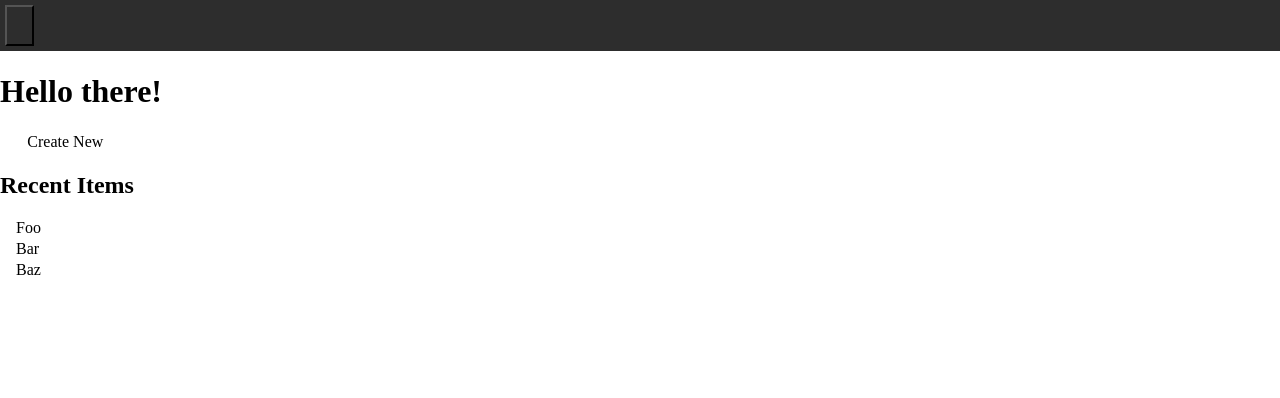
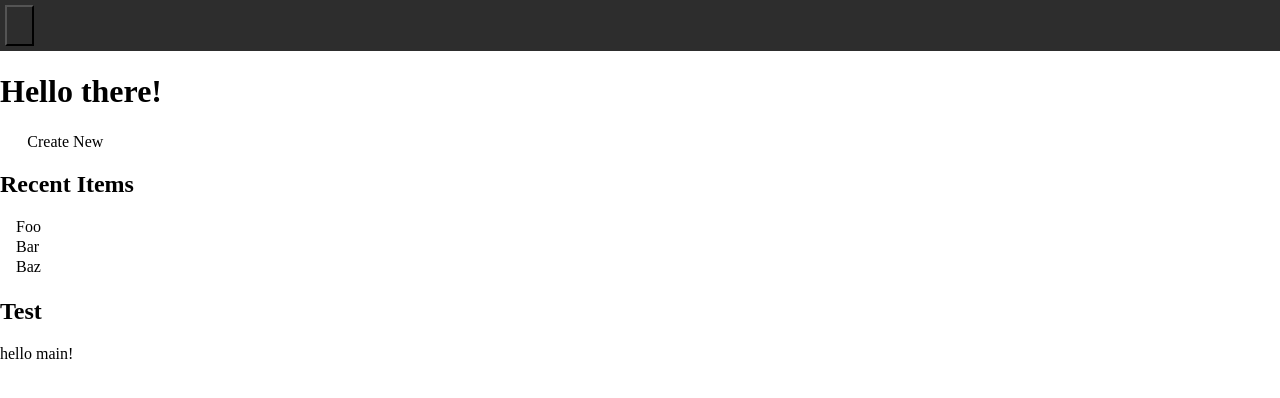
Before and after one commit to dgrundel/scribble, a Svelte app: page / in a window 1280 px wide. Shown: the top 398 px of the page. Built offline with nearby package versions, Linux system fonts and the light colour scheme; some icons are missing; the HTML template or start-up script is replaced by a standard one.

Commit message:
better action row

```diff
--- a/src/Home.svelte
+++ b/src/Home.svelte
@@ -4,8 +4,9 @@
     import FileText from "tabler-icons-svelte/icons/FileText.svelte";
     import Plus from "tabler-icons-svelte/icons/Plus.svelte";
     import { goToPage } from "./router";
-import NoteListItem from "./NoteListItem.svelte";
-import SwipeContainer from "./SwipeContainer.svelte";
+    import NoteListItem from "./NoteListItem.svelte";
+    import SwipeActionRow from "./SwipeActionRow.svelte";
+    import Icon from "./Icon.svelte";
 
     export let openMenu: () => void;
 </script>
@@ -18,15 +19,34 @@ import SwipeContainer from "./SwipeContainer.svelte";
         </ListItem>
 
         <h2 class="pad">Recent Items</h2>
-        <NoteListItem icon={FileText} onClick={() => goToPage('editor', { content: 'foo' })}>
+        <NoteListItem icon={FileText} on:click={() => goToPage('editor', { content: 'foo' })}>
             Foo
         </NoteListItem>
-        <NoteListItem icon={FileText} onClick={() => goToPage('editor', { content: 'bar' })}>
+        <NoteListItem icon={FileText} on:click={() => goToPage('editor', { content: 'bar' })}>
             Bar
         </NoteListItem>
-        <NoteListItem icon={FileText} onClick={() => goToPage('editor', { content: 'baz' })}>
+        <NoteListItem icon={FileText} on:click={() => goToPage('editor', { content: 'baz' })}>
             Baz
         </NoteListItem>
+
+        <h2 class="pad">Test</h2>
+        <SwipeActionRow>
+            <svelte:fragment slot="left">
+                hello left!
+                <button><Icon icon={FileText}/></button>
+            </svelte:fragment>
+
+            hello main!
+
+            <svelte:fragment slot="right">
+                hello right!
+                <button><Icon icon={FileText}/></button>
+                <button><Icon icon={FileText}/></button>
+                <button><Icon icon={FileText}/></button>
+                <button><Icon icon={FileText}/></button>
+                <button><Icon icon={FileText}/></button>
+            </svelte:fragment>
+        </SwipeActionRow>
     </svelte:fragment>
 </Layout>
 
--- a/src/Icon.svelte
+++ b/src/Icon.svelte
@@ -2,9 +2,13 @@
     import type { SvelteComponent } from "svelte";
 
     export let icon: typeof SvelteComponent;
+    export let color: string = undefined;
+    export let size: number = undefined;
     export let strokeWidth: number = 2;
 
     const props = {
+        color,
+        size,
         strokeWidth,
     };
 </script>
--- a/src/ListItem.svelte
+++ b/src/ListItem.svelte
@@ -23,11 +23,7 @@
         --svg-size: 1em;
 
         padding: var(--padding);
-        border-bottom: 1px solid rgba(255,255,255,0.2);
-    }
-
-    .list-item.clickable {
-        cursor: pointer;
+        border-bottom: 1px solid var(--border-color);
     }
 
     .list-item-badge {
--- a/src/NoteListItem.svelte
+++ b/src/NoteListItem.svelte
@@ -2,70 +2,42 @@
     import type { SvelteComponent } from "svelte";
     import Icon from "./Icon.svelte";
     import FileText from "tabler-icons-svelte/icons/FileText.svelte";
-    import SwipeContainer from "./SwipeContainer.svelte";
+    import SwipeActionRow from "./SwipeActionRow.svelte";
 
     export let icon: (typeof SvelteComponent) | undefined = FileText;
-    export let onClick: (() => void) | undefined = undefined;
-
-    let showActions = false;
-
-    const onLeftSwipe = () => showActions = true;
-    const onRightSwipe = () => showActions = false;
 </script>
 
-<div class="note-list-item">
-    <div
-        class={`${onClick ? 'clickable' : ''}`}
-        on:click={onClick}
-        style="flex-grow: 1"
-    >
-        <SwipeContainer onLeft={onLeftSwipe} onRight={onRightSwipe}>
-            <div class="pad">
+<SwipeActionRow>
+    <div class="note-list-item-main clickable">
         <span class="note-list-item-icon">
             <Icon {icon}/>
         </span>
         <slot/>
     </div>
-        </SwipeContainer>
-    </div>
-    {#if showActions}
-        <div class="pad red">
+
+    <div slot="right" class="note-list-item-action clickable">
         Delete
     </div>
-    {/if}
-</div>
+</SwipeActionRow>
 
 <style>
-    .note-list-item {
+    .note-list-item-main {
         --svg-size: 1em;
 
-        display: flex;
-        align-content: stretch;
+        padding: var(--padding);
+        border-bottom: 1px solid var(--border-color);
+    }
 
-        border-bottom: 1px solid rgba(255,255,255,0.2);
+    .note-list-item-action {
+        padding: var(--padding);
+        background-color: #d91212;
+    }
+    .note-list-item-action:hover {
+        color: #000;
     }
 
     .note-list-item-icon {
         float: left;
         margin-right: var(--padding);
     }
-
-    .clickable {
-        cursor: pointer;
-    }
-    .clickable:hover {
-        opacity: 0.75;
-    }
-
-    .pad {
-        padding: var(--padding);
-    }
-    /* .yellow {
-        background-color: #ffff75;
-        color: #000;
-    } */
-    .red {
-        background-color: #d91212;
-        color: #fff;
-    }
 </style>
--- /dev/null
+++ b/src/SwipeActionRow.svelte
@@ -0,0 +1,73 @@
+<script lang="ts">
+    import SwipeContainer from "./SwipeContainer.svelte";
+
+    let left;
+    let right;
+
+    let offset = '0';
+
+    const setOffset = (n: number) => {
+        offset = Math.ceil(n) + 'px';
+    };
+
+    /**
+     * reveal right side on left swipe
+     */
+    const onLeftSwipe = () => {
+        setOffset(right ? -1 * right.scrollWidth : 0);
+    };
+
+    /**
+     * reveal left side on right swipe
+     */
+    const onRightSwipe = () => {
+        setOffset(left ? left.scrollWidth : 0);
+    };
+</script>
+
+<SwipeContainer {onLeftSwipe} {onRightSwipe}>
+    <div class="wrap">
+        <div class="item" style={`left: ${offset}`}>
+            <slot/>
+
+            {#if $$slots.left}
+                <div class="left" bind:this={left}>
+                    <slot name="left"/>
+                </div>
+            {/if}
+
+            {#if $$slots.right}
+                <div class="right" bind:this={right}>
+                    <slot name="right"/>
+                </div>
+            {/if}
+        </div>
+    </div>
+</SwipeContainer>
+
+<style>
+    .wrap {
+        overflow: hidden;
+    }
+
+    .item {
+        display: block;
+        position: relative;
+        transition: left 150ms ease;
+    }
+
+    .left, .right {
+        position: absolute;
+        top: 0;
+        bottom: 0;
+        display: flex;
+    }
+
+    .left {
+        right: 100%;
+    }
+
+    .right {
+        left: 100%;
+    }
+</style>
--- a/src/SwipeContainer.svelte
+++ b/src/SwipeContainer.svelte
@@ -1,11 +1,12 @@
 <script lang="ts">
-    type Handler = ((distance: number) => void) | undefined;
+    type Handler = (() => void) | undefined;
 
-    export let onLeft: Handler = undefined;
-    export let onRight: Handler = undefined;
-    export let threshold = 150;
+    export let onLeftSwipe: Handler = () => {};
+    export let onRightSwipe: Handler = () => {};
+    export let swipeThreshold = 150;
+    export let hoverThreshold = 24;
 
-    let startX, endX;
+    let elem, startX, endX;
 
     const touchstart = (e: TouchEvent) => {
         startX = e.changedTouches[0].screenX;
@@ -14,12 +15,22 @@
         endX = e.changedTouches[0].screenX;
         const distance = Math.abs(endX - startX);
 
-        if (distance > threshold) {
-            endX < startX ? onLeft(distance) : onRight(distance);
+        if (distance > swipeThreshold) {
+            endX < startX ? onLeftSwipe() : onRightSwipe();
+        }
+    };
+    const mousemove = (e: MouseEvent) => {
+        const { left, right } = elem.getBoundingClientRect();
+        const isLeftHover = Math.abs(e.screenX - left) < hoverThreshold;
+        const isRightHover = Math.abs(e.screenX - right) < hoverThreshold;
+        if (isLeftHover) {
+            onRightSwipe();
+        } else if (isRightHover) {
+            onLeftSwipe();
         }
     };
 </script>
 
-<div on:touchstart={touchstart} on:touchend={touchend}>
+<div bind:this={elem} on:touchstart={touchstart} on:touchend={touchend} on:mousemove={mousemove}>
     <slot/>
 </div>
```
Also changed, not shown: 2 other files (tests, documents, lock files or other folders). Lines whose indentation alone changed are shown as unchanged.
